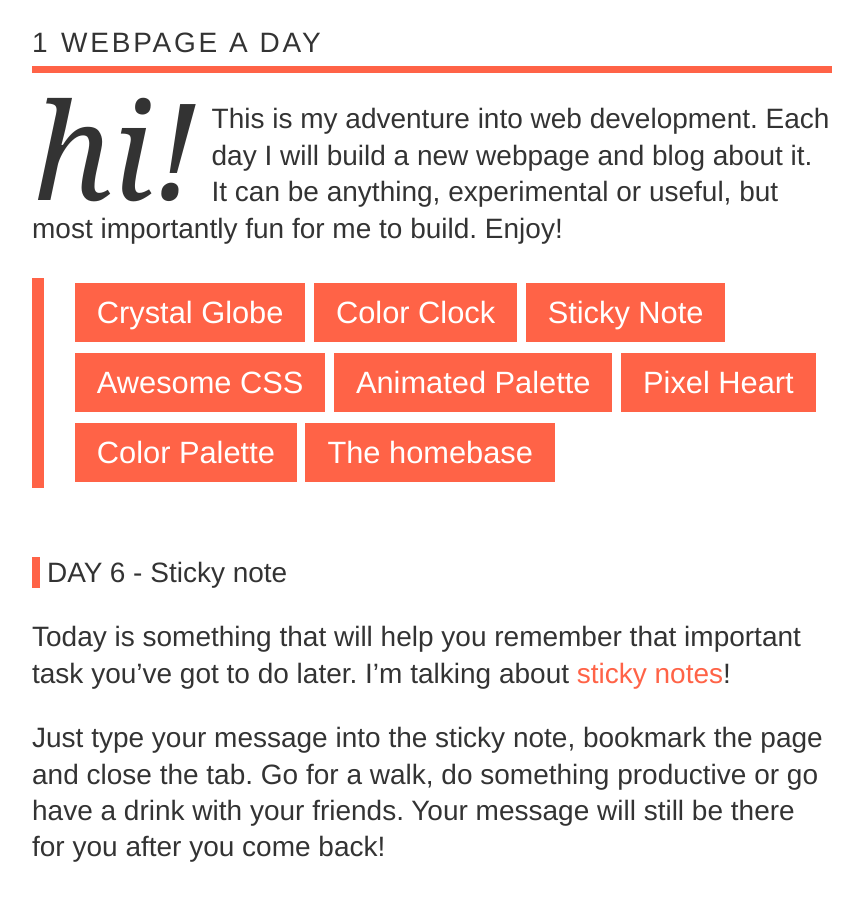
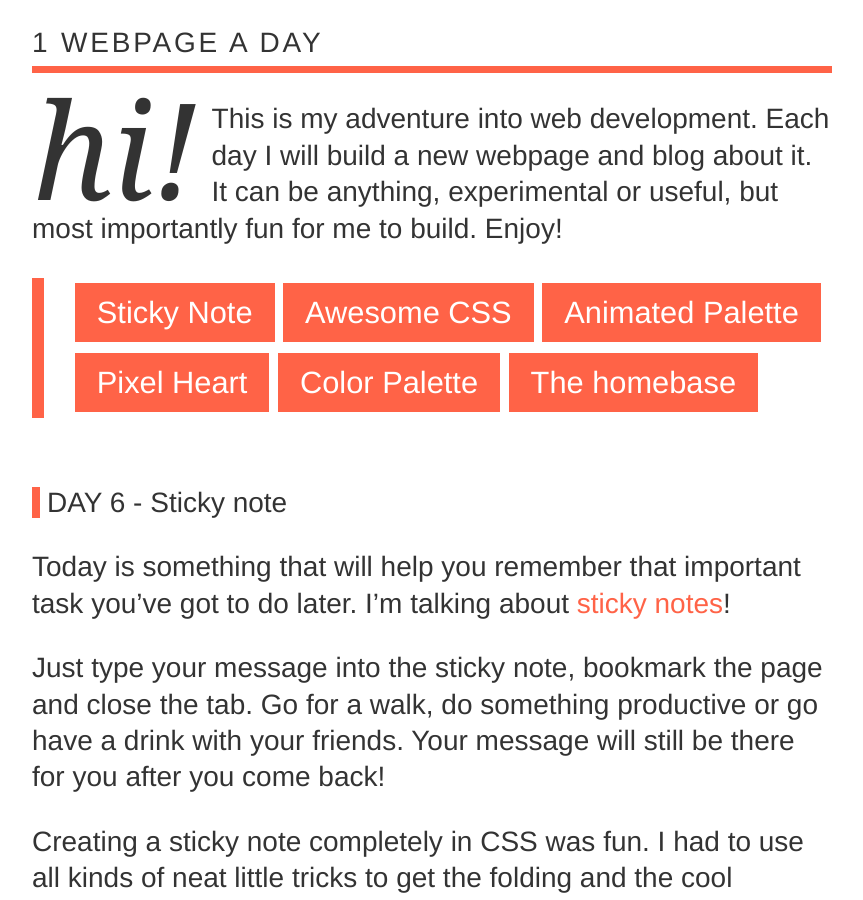
Before and after one commit to bnto/1wpad, a Jekyll site: the page built from index.html, in a window 1280 px wide and 900 px high. Shown: the whole window, without its empty margins (208-1071 px from the left). Built offline with Jekyll 4.4.1, drawn with Linux system fonts in a browser that asks for light colours; nearby versions of some CDN libraries; comment, search, counter and statistics services are not loaded.

```diff
--- a/index.html
+++ b/index.html
@@ -16,8 +16,8 @@
 <!-- webpage list -->
 <ol reversed>
 	<!-- <li><a href="#"></a></li> -->
-	<li><a href="/days/008-crystal-globe.html">Crystal Globe</a></li>
-	<li><a href="/days/007-color-clock.html">Color Clock</a></li>
+	<!-- <li><a href="/days/008-crystal-globe.html">Crystal Globe</a></li>
+	<li><a href="/days/007-color-clock.html">Color Clock</a></li> -->
 	<li><a href="/days/006-sticky-note.html">Sticky Note</a></li>
 	<li><a href="/days/005-css-is-awesome.html">Awesome CSS</a></li>
 	<li><a href="/days/004-animated-color-palette.html">Animated Palette</a></li>
```
